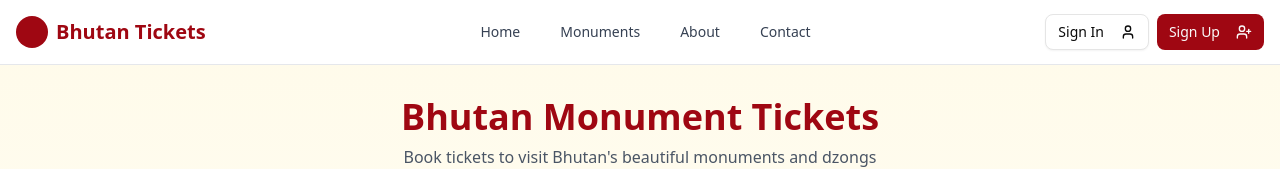
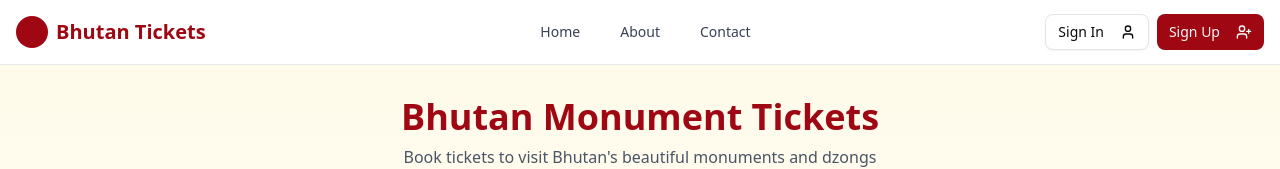
Before and after one commit to bishal-dd/monument-fees-prototype, a Next.js app: page / in a window 1280 px wide. Shown: the top 169 px of the page. Built offline with nearby package versions, Linux system fonts and the light colour scheme; no server answers.

Commit message:
remove mountument

```diff
--- a/src/components/navbar.tsx
+++ b/src/components/navbar.tsx
@@ -31,12 +31,6 @@ export default function Navbar() {
                 className="rounded-md px-3 py-2 text-sm font-medium text-gray-700 hover:text-red-800"
               >
                 Home
-              </Link>
-              <Link
-                href="/monuments"
-                className="rounded-md px-3 py-2 text-sm font-medium text-gray-700 hover:text-red-800"
-              >
-                Monuments
               </Link>
               <Link
                 href="/about"
```
